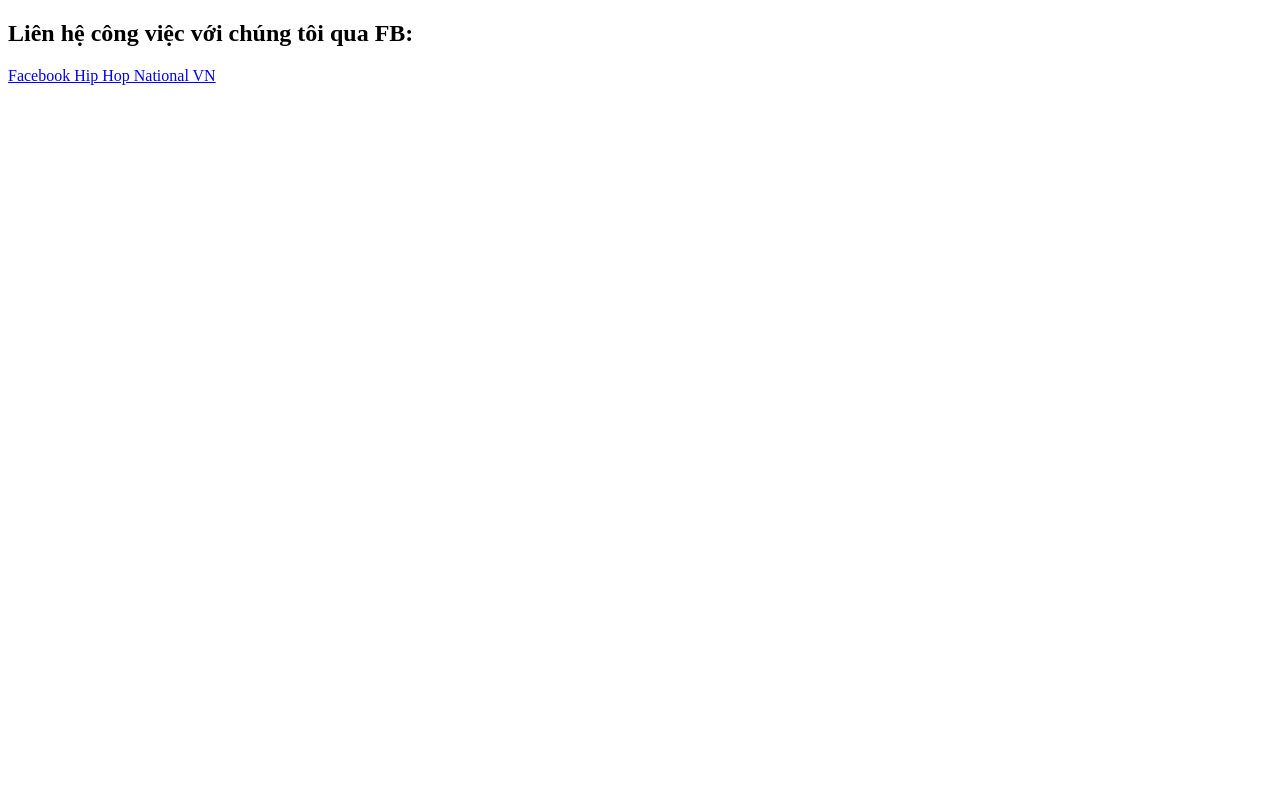
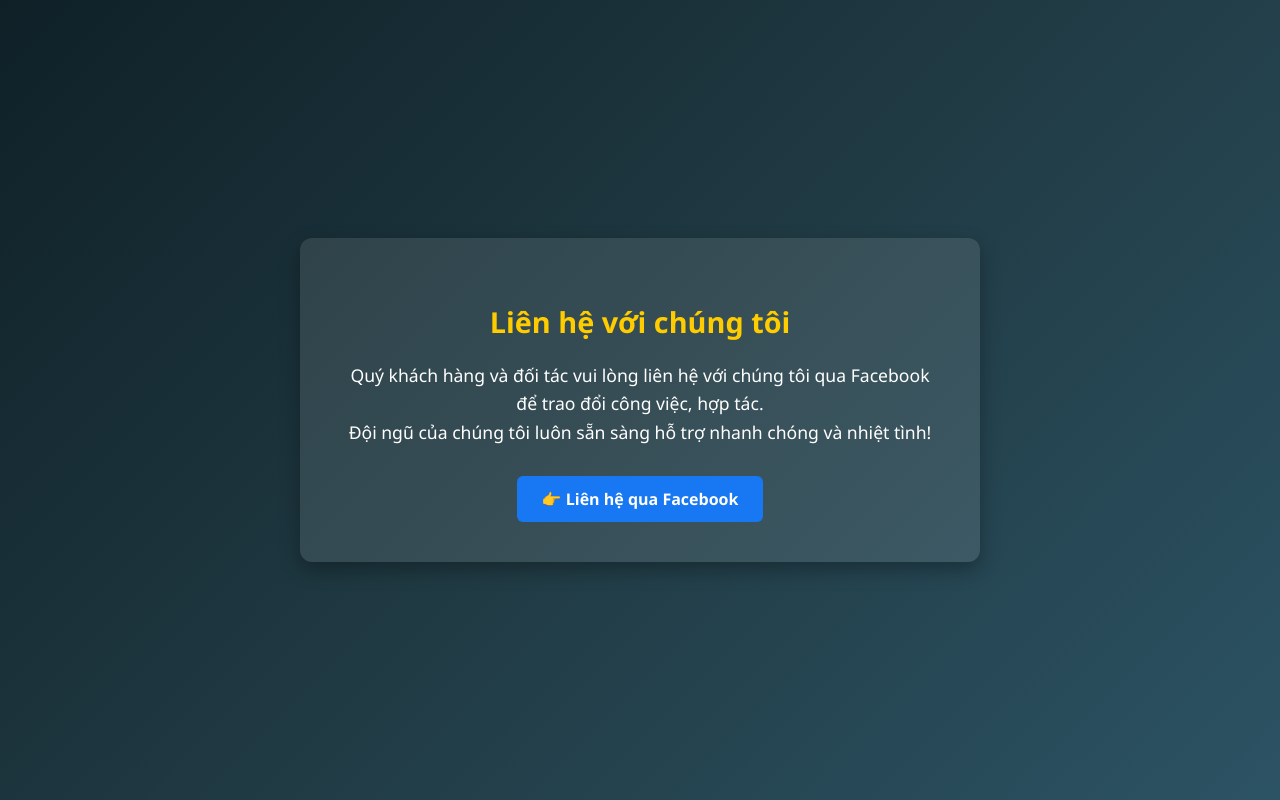
Before and after one commit to hiphopnationalvn/hiphopnationalvn.github.io, a plain HTML site: page index.html in a window 1280 px wide. Drawn offline with Linux system fonts and the light colour scheme.

Commit message:
Update index.html

```diff
--- a/index.html
+++ b/index.html
@@ -4,13 +4,60 @@
   <meta charset="UTF-8">
   <meta name="viewport" content="width=device-width, initial-scale=1.0">
   <title>Liên hệ công việc</title>
+  <style>
+    body {
+      margin: 0;
+      font-family: 'Segoe UI', Tahoma, Geneva, Verdana, sans-serif;
+      background: linear-gradient(135deg, #0f2027, #203a43, #2c5364);
+      display: flex;
+      justify-content: center;
+      align-items: center;
+      height: 100vh;
+      color: #fff;
+    }
+    .container {
+      background: rgba(255, 255, 255, 0.1);
+      padding: 40px;
+      border-radius: 12px;
+      max-width: 600px;
+      text-align: center;
+      box-shadow: 0 8px 20px rgba(0,0,0,0.3);
+    }
+    h2 {
+      color: #ffcc00;
+      margin-bottom: 20px;
+      font-size: 1.8em;
+    }
+    p {
+      font-size: 1.1em;
+      line-height: 1.6;
+      margin-bottom: 30px;
+    }
+    a {
+      display: inline-block;
+      background: #1877f2;
+      color: #fff;
+      padding: 12px 25px;
+      border-radius: 6px;
+      text-decoration: none;
+      font-weight: bold;
+      transition: 0.3s;
+    }
+    a:hover {
+      background: #145dbf;
+    }
+  </style>
 </head>
 <body>
-  <h2>Liên hệ công việc với chúng tôi qua FB:</h2>
-  <p>
+  <div class="container">
+    <h2>Liên hệ với chúng tôi</h2>
+    <p>
+      Quý khách hàng và đối tác vui lòng liên hệ với chúng tôi qua Facebook để trao đổi công việc, hợp tác.<br>
+      Đội ngũ của chúng tôi luôn sẵn sàng hỗ trợ nhanh chóng và nhiệt tình!
+    </p>
     <a href="https://www.facebook.com/share/1CGEcU6fh3/?mibextid=wwXIfr" target="_blank">
-      Facebook Hip Hop National VN
+      👉 Liên hệ qua Facebook
     </a>
-  </p>
+  </div>
 </body>
 </html>
```
